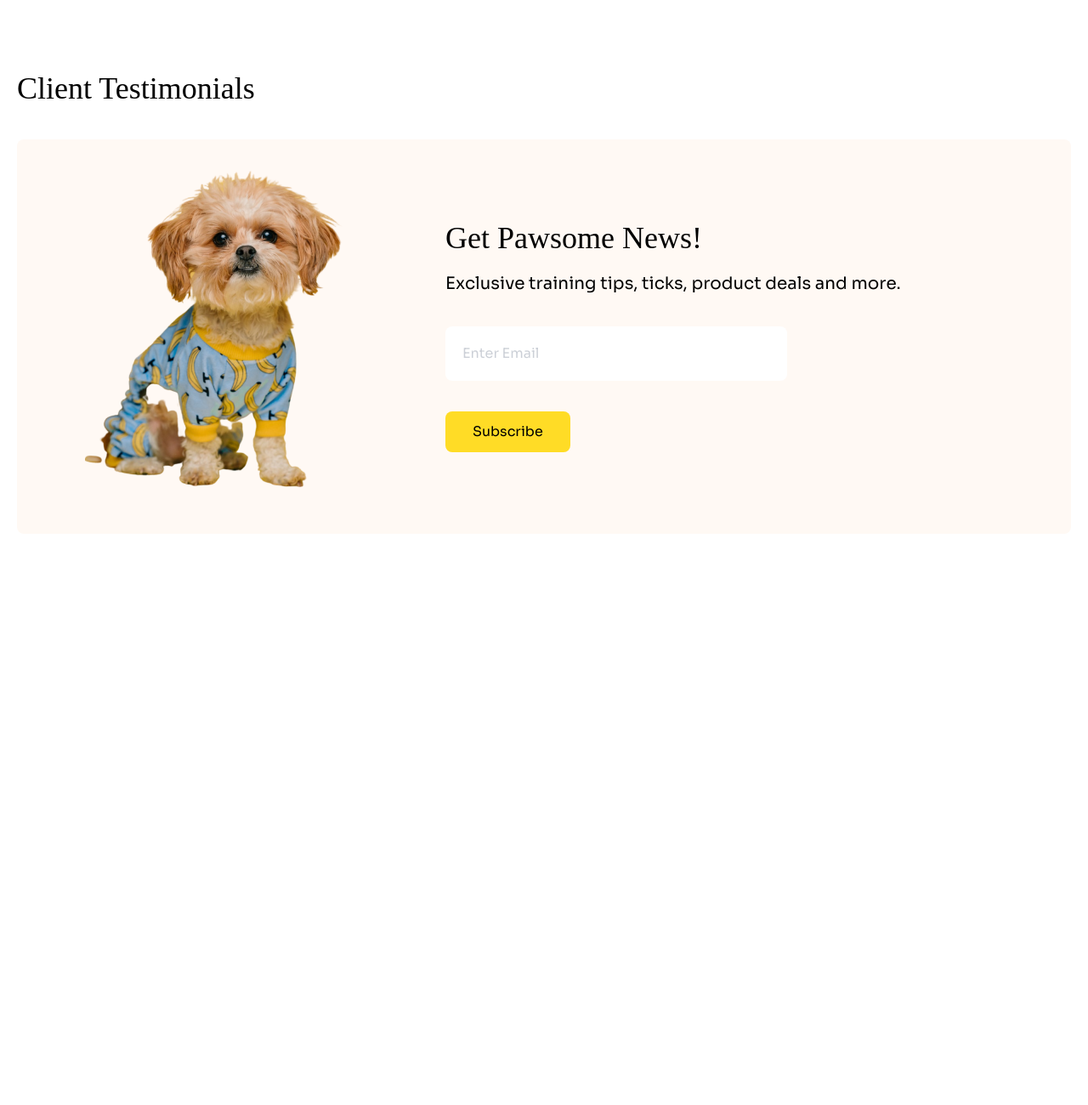
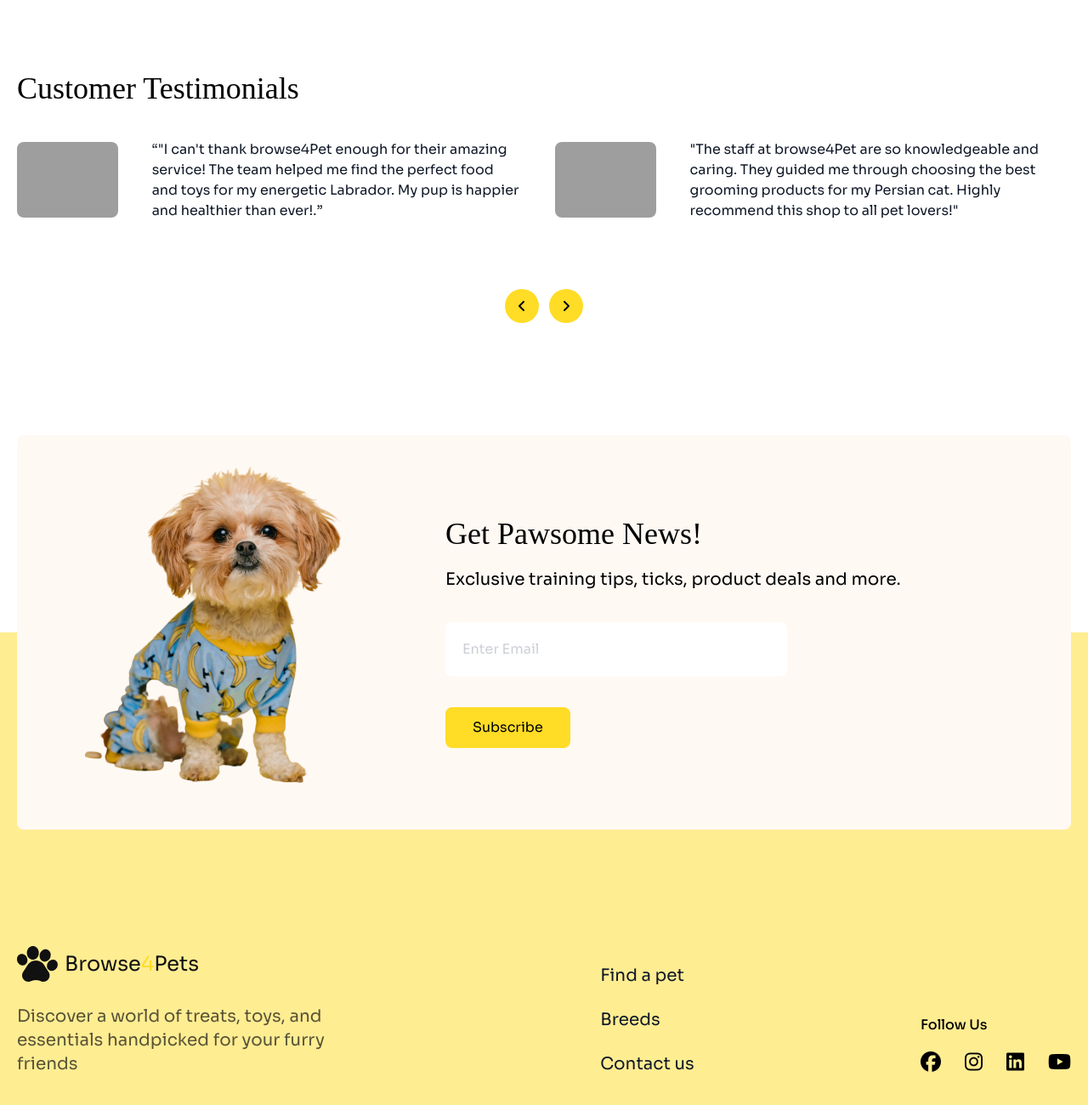
Before and after one commit to monishaRema/Pet-Shop, a plain HTML site: page index.html in a window 1280 px wide. Shown: the part 3253-4553 px from the top of the page at 85% size. Before the commit the page ends 3881 px from the top, so only its background shows below. Drawn offline with nearby package versions, Linux system fonts and the light colour scheme; grey boxes are pictures that could not be loaded; a web font is replaced by a local one.

Commit message:
bonus section testimonial

```diff
--- a/index.html
+++ b/index.html
@@ -516,12 +516,9 @@
               class="price-box w-full lg:w-5/12 rounded-xl bg-linear-145 from-[#FFF9F4] to-[#F9DF8A]"
             >
               <div class="content-box pl-9 pt-9 md:pt-14 md:pl-12">
-                <h3 class="text-xl md:text-3xl mb-1">
-                  T- Shirt For Dogs
-                </h3>
+                <h3 class="text-xl md:text-3xl mb-1">T- Shirt For Dogs</h3>
                 <h4 class="text-4xl text-[#FFDC26] md:text-6xl">$7.99</h4>
               </div>
-
 
               <img
                 src="assets/cute-pet-mid.png"
@@ -536,22 +533,71 @@
       <!-- Bonus Section start-->
       <!-- section  customer testimonials-->
 
-      <section class="" id="">
+      <section class="relative bg-white">
         <div class="container">
           <h2 class="heading text-2xl md:text-4xl mb-8 md:mb-10">
-            Client Testimonials
+            Customer Testimonials
           </h2>
+
+          <div class="flex gap-10 flex-col md:flex-row">
+            <figure class="flex flex-col md:flex-row gap-10 items-center">
+              <figcaption class="">
+                <img
+                  class="mx-auto rounded-lg"
+                  src="https://images.unsplash.com/photo-1494790108377-be9c29b29330?ixlib=rb-1.2.1&ixid=eyJhcHBfaWQiOjEyMDd9&auto=format&fit=facearea&facepad=2&w=256&h=256&q=80"
+                  alt=""
+                />
+              </figcaption>
+              <blockquote class="text-base text-center md:text-start text-gray-900">
+                <p >
+                  “"I can't thank browse4Pet enough for their amazing service! The team helped me find the perfect food and toys for my energetic Labrador. My pup is happier and healthier than ever!.”
+                </p>
+              </blockquote>
+            </figure>
+            <figure class=" hidden md:flex flex-col md:flex-row gap-10 items-center">
+              <figcaption class="">
+                <img
+                  class="mx-auto rounded-lg"
+                  src="https://images.unsplash.com/photo-1500648767791-00dcc994a43e?format&fit=facearea&facepad=2&w=256&h=256&q=80"
+                  alt=""
+                />
+              </figcaption>
+              <blockquote class="text-base text-center md:text-start text-gray-900">
+                <p >
+                  "The staff at browse4Pet are so knowledgeable and caring. They guided me through choosing the best grooming products for my Persian cat. Highly recommend this shop to all pet lovers!"
+                </p>
+              </blockquote>
+            </figure>
+          </div>
+
+          <div class="flex items-center justify-center gap-3 mt-20">
+            <a
+              href=""
+              class="size-10 flex items-center justify-center rounded-full bg-[#FFDC26] hover:bg-[#ffe926] transition duration-150 ease-in-out"
+              ><i class="fa-solid fa-angle-left"></i></a
+            ><a
+              href=""
+              class="size-10 flex items-center justify-center rounded-full bg-[#FFDC26] hover:bg-[#ffe926] transition duration-150 ease-in-out"
+              ><i class="fa-solid fa-angle-right"></i
+            ></a>
+          </div>
         </div>
       </section>
       <!-- Bonus Section complete----------------->
 
       <!-- section  newsletter-->
-      <section class="newsletter" id="newsletter">
+      <section class="newsletter translate-y-1/2 -mt-[220px] md:-mt-[100px]" id="newsletter">
         <div class="container">
-          <div class="newsletter-container p-8 md:p-9 md:px-20 bg-[#FFF9F4] rounded-lg flex flex-col md:flex-row items-center gap-8 md:gap-28">
+          <div
+            class="newsletter-container p-8 md:p-9 md:px-20 bg-[#FFF9F4] rounded-lg flex flex-col md:flex-row items-center gap-8 md:gap-28"
+          >
             <!-- newsletter image -->
             <div class="newsletter-image">
-              <img src="assets/cute-pet-mid.png" alt="" class="w-full max-w-[200px] md:max-w-[330px]"/>
+              <img
+                src="assets/cute-pet-mid.png"
+                alt=""
+                class="w-full max-w-[200px] md:max-w-[330px]"
+              />
             </div>
             <!-- newsletter content -->
             <div class="newsletter-content text-center md:text-start">
@@ -562,12 +608,16 @@
                 Exclusive training tips, ticks, product deals and more.
               </p>
               <form action="">
-                <input type="email" placeholder="Enter Email" class="block bg-white text-gray-400 my-5 md:my-9 p-5 w-3/4 rounded-lg mx-auto md:mx-0" />
+                <input
+                  type="email"
+                  placeholder="Enter Email"
+                  class="block bg-white text-gray-400 my-5 md:my-9 p-5 w-3/4 rounded-lg mx-auto md:mx-0"
+                />
                 <button
-                class="subscribe-btn inline-block px-8 py-3 rounded-lg bg-[#FFDC26] hover:bg-[#fdcb41] transition duration-150 ease-in-out"
-              >
-                Subscribe
-              </button>
+                  class="subscribe-btn inline-block px-8 py-3 rounded-lg bg-[#FFDC26] hover:bg-[#fdcb41] transition duration-150 ease-in-out"
+                >
+                  Subscribe
+                </button>
               </form>
             </div>
           </div>
@@ -576,8 +626,62 @@
     </main>
 
     <!-- footer section -->
-    <footer class="footer" id="footer">
-      <div class="container"></div>
+    <footer class="footer pb-14 md:pb-32 pt-[366px] bg-[#ffdb2680]" id="footer">
+      <div class="container">
+        <div
+          class="footer-nav-container flex flex-col md:flex-row gap-9 items-start md:items-end justify-between"
+        >
+          <div class="max-w-[420px]">
+            <a href="" class="logo flex items-center gap-2">
+              <img src="assets/logo-footer.png" alt="" class="w-12" />
+              <p
+                class="logo-text text-[#111111] text-2xl font-normal hidden md:block"
+              >
+                Browse<span class="text-[#FFDC26]">4</span>Pets
+              </p>
+            </a>
+            <p
+              class="text-base md:text-xl mt-4 md:mt-6 text-[rgba(17,17,17,0.7)]"
+            >
+              Discover a world of treats, toys, and essentials handpicked for
+              your furry friends
+            </p>
+          </div>
+
+          <!-- Navigation -->
+          <div class="footer-menu-container">
+            <ul class="footer-nav-menu flex flex-col gap-5 md:gap-6 text-xl">
+              <li
+                class="footer-menu-items text-gray-900 hover:text-gray-600 transition duration-150 ease-in-out"
+              >
+                <a href="" class="footer-menu-links">Find a pet</a>
+              </li>
+              <li
+                class="footer-menu-items text-gray-900 hover:text-gray-600 transition duration-150 ease-in-out"
+              >
+                <a href="" class="footer-menu-links">Breeds</a>
+              </li>
+              <li
+                class="footer-menu-items text-gray-900 hover:text-gray-600 transition duration-150 ease-in-out"
+              >
+                <a href="" class="footer-menu-links">Contact us</a>
+              </li>
+            </ul>
+          </div>
+          <!--  -->
+          <div class="link">
+            <p class="text-sm md:text-base font-medium mb-3 md:mb-4">
+              Follow Us
+            </p>
+            <ul class="flex gap-7 text-2xl">
+              <a href=""><i class="fa-brands fa-facebook"></i></a
+              ><a href=""><i class="fa-brands fa-instagram"></i></a
+              ><a href=""><i class="fa-brands fa-linkedin"></i></a
+              ><a href=""><i class="fa-brands fa-youtube"></i></a>
+            </ul>
+          </div>
+        </div>
+      </div>
     </footer>
   </body>
 </html>
```
